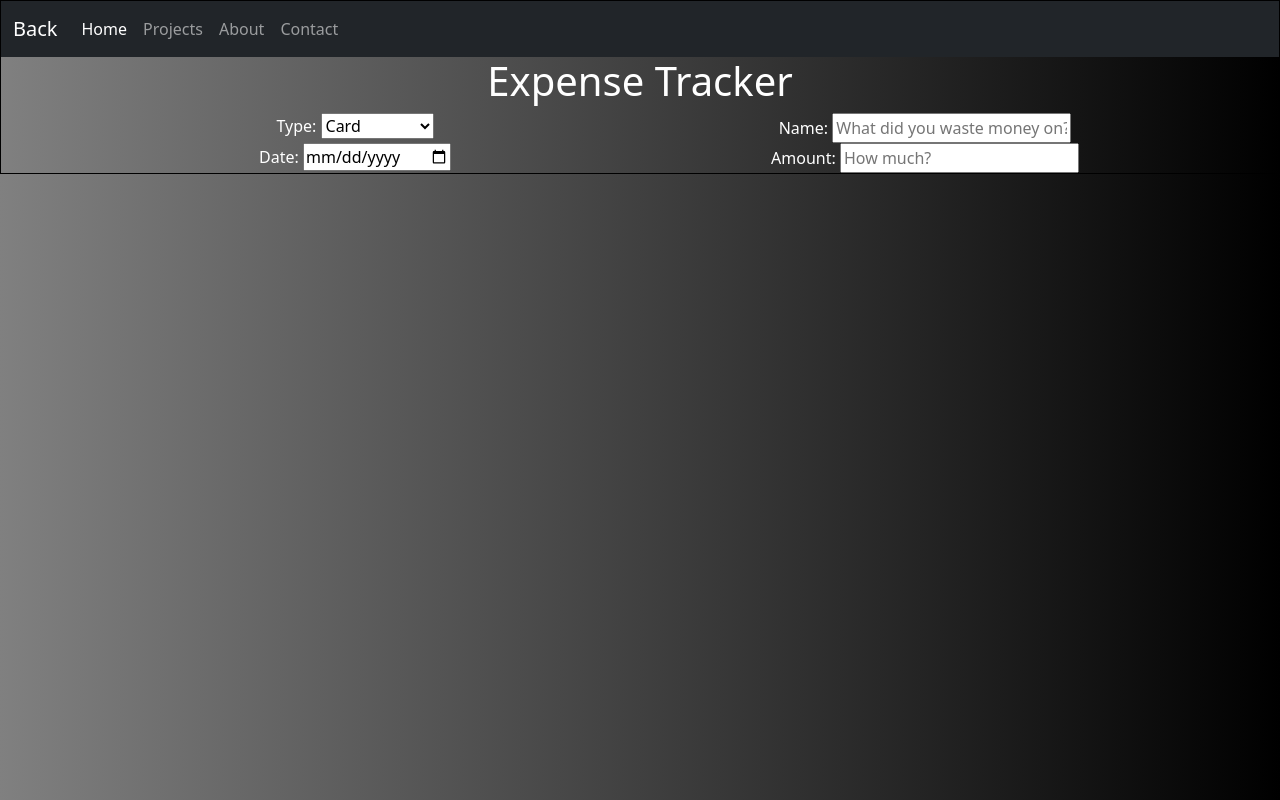
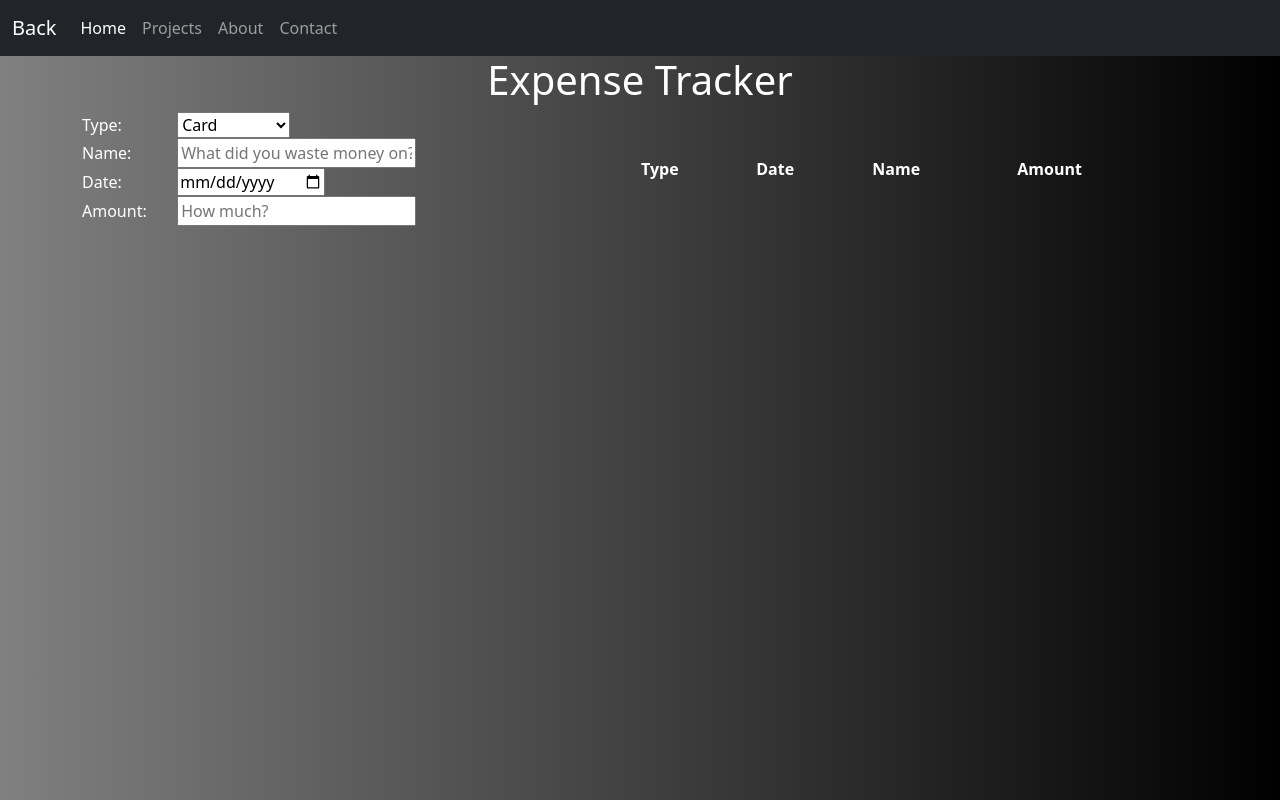
Before and after one commit to FatHippie1/ExpenseTracker, a plain HTML site: page index.html in a window 1280 px wide. Drawn offline with nearby package versions, Linux system fonts and the light colour scheme.

Commit message:
added form header

```diff
--- a/index.html
+++ b/index.html
@@ -42,31 +42,33 @@
         <div class="row">
             <H1 class="col-12 text-center">Expense Tracker</H1>
         </div>
-        <div class="row text-center">
-            <div class="col-6">
-                <label for="type">Type:</label>
+        <div class="row">
+            <form action="" class="col-6">
+                <div>
+                    <label for="type" class="col-2">Type:</label>
                     <select name="type" id="type">
                         <option value="card">Card</option>
                         <option value="cash">Cash is King</option>
                         <option value="crypto">Crypto</option>
                         <option value="other">Other</option>
                     </select>
-            </div>
-            <div class="col-6">
-                <label for="name">Name:</label>
+                    <br>
+                    <label for="name" class="col-2">Name:</label>
                     <input type="text" name="name" placeholder="What did you waste money on?">
-            </div>
-        </div>
-        <div class="row text-center">
-            <div class="col">
-                <label for="date">Date:</label>
+                    <br>
+                    <label for="date" class="col-2">Date:</label>
                     <input type="date" name="date">
-
-            </div>
-            <div class="col">
-                <label for="amount">Amount:</label>
+                    <br>
+                    <label for="amount" class="col-2">Amount:</label>
                     <input type="number" name="amount" placeholder="How much?">
                 </div>
+            </form>
+            <table class="col-6">
+                <th>Type</th>
+                <th>Date</th>
+                <th>Name</th>
+                <th>Amount</th>
+            </table>
         </div>
     </div>
     <script src="https://cdn.jsdelivr.net/npm/bootstrap@5.2.0/dist/js/bootstrap.bundle.min.js"
--- a/style.css
+++ b/style.css
@@ -1,5 +1,4 @@
 body {
-    border: 1px solid black;
     background-image: linear-gradient(90deg, grey, black);
     color: white;
 }
```
Lines whose indentation alone changed are shown as unchanged.
